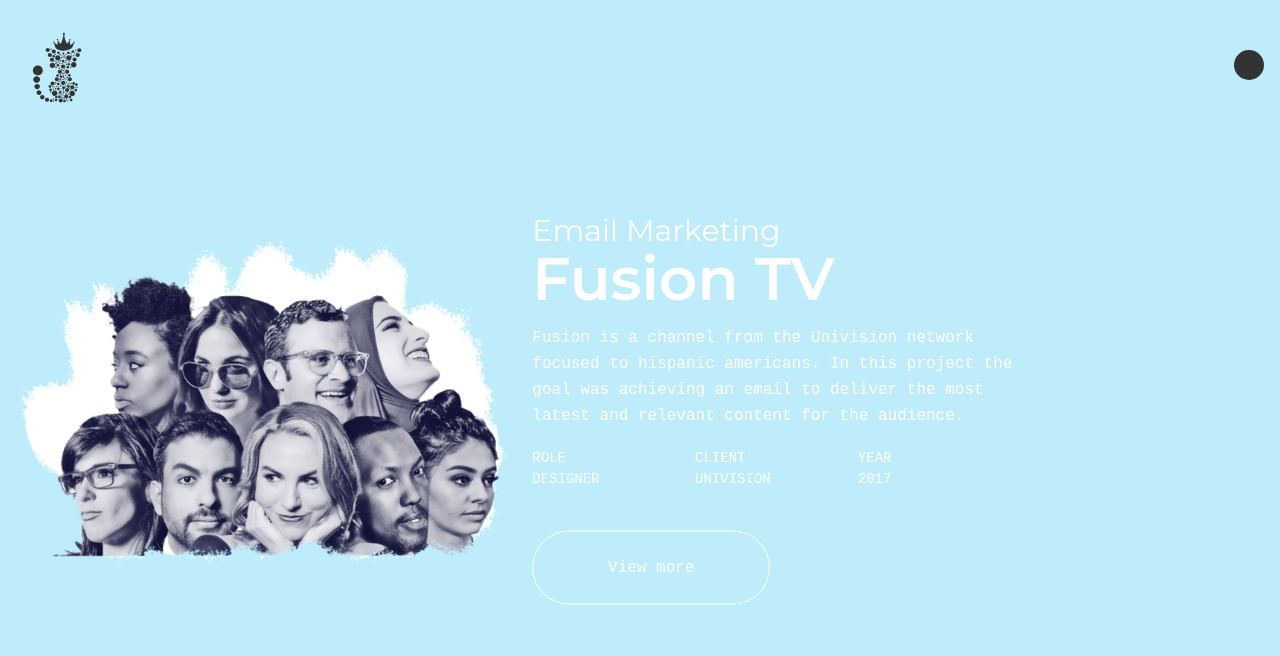
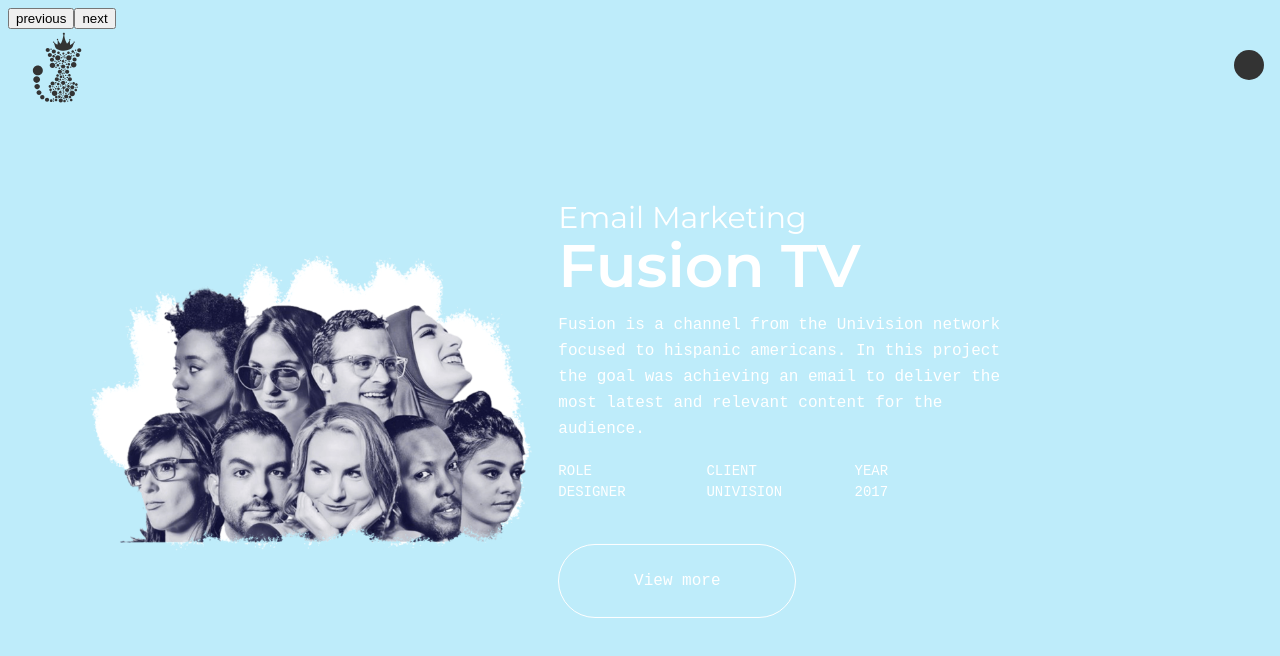
Before and after one commit to restcristian/andrysfriaslandingv2, a Next.js app: page /work in a window 1280 px wide. Shown: the top 656 px of the page. Built offline with nearby package versions, Linux system fonts and the light colour scheme.

Commit message:
feat: add animation slide

```diff
--- a/src/app/work/ProjectSlide.tsx
+++ b/src/app/work/ProjectSlide.tsx
@@ -7,9 +7,14 @@
 interface Props {
   project: Project;
   isActive: boolean;
+  onSlideExit: () => void;
 }
 
-export const ProjectSlide: React.FC<Props> = ({ project, isActive }) => {
+export const ProjectSlide: React.FC<Props> = ({
+  project,
+  isActive,
+  onSlideExit,
+}) => {
   const {
     year,
     client,
@@ -22,7 +27,7 @@
   } = project;
 
   return (
-    <AnimatePresence>
+    <AnimatePresence onExitComplete={onSlideExit}>
       {isActive && (
         <motion.div
           className={classnames([
@@ -41,10 +46,18 @@
             animate={{
               opacity: 1,
               translateX: 0,
+              transition: {
+                duration: 0.7,
+                delay: 0.7,
+                ease: "easeInOut",
+              },
             }}
-            transition={{
-              duration: .7,
-              ease: "easeInOut"
+            exit={{
+              opacity: 0,
+              translateX: -30,
+              transition: {
+                duration: 0.4,
+              },
             }}
           >
             <img src={imageUrl} />
@@ -61,10 +74,18 @@
             animate={{
               opacity: 1,
               translateX: 0,
+              transition: {
+                duration: 0.7,
+                delay: 0.7,
+                ease: "easeInOut",
+              },
             }}
-            transition={{
-              duration: .7,
-              ease: "easeInOut"
+            exit={{
+              opacity: 0,
+              translateX: 30,
+              transition: {
+                duration: 0.4,
+              },
             }}
           >
             <div className={classnames([styles.workType])}>
--- a/src/app/work/page.tsx
+++ b/src/app/work/page.tsx
@@ -63,6 +63,24 @@
   const [isAnimating, setIsAnimating] = useState(null);
   const { direction } = useMyScroll();
 
+  const nextSlide = () => {
+    setActiveSlideIndex((prev) => (prev + 1) % projects.length);
+  };
+
+  const previousSlide = () => {
+    setActiveSlideIndex((prev) =>
+      prev === 0 ? projects.length - 1 : prev - 1
+    );
+  };
+
+  const onSlideNext = () => {
+    setActiveSlideIndex(-1);
+  };
+
+  const onSlideExit = () => {
+    // nextSlide();
+  };
+
   return (
     <Page>
       <div className={styles.work}>
@@ -71,9 +89,19 @@
             project={project}
             key={project.title}
             isActive={index === activeSlideIndex}
+            onSlideExit={onSlideExit}
           />
         ))}
       </div>
+      <button
+        onClick={previousSlide}
+        style={{ zIndex: 600, position: "relative" }}
+      >
+        previous
+      </button>
+      <button onClick={nextSlide} style={{ zIndex: 600, position: "relative" }}>
+        next
+      </button>
     </Page>
   );
 }
--- a/src/app/work/work.module.scss
+++ b/src/app/work/work.module.scss
@@ -11,9 +11,14 @@
   flex-direction: column;
   position: absolute;
   top:0;
-  left: 0;
+  left: 50%;
   width: 100%;
   height: 100%;
+  transform: translateX(-50%);
+  box-sizing: border-box;
+  div {
+      box-sizing: border-box;
+  }
   .slide {
     display: flex;
     position: absolute;
```
